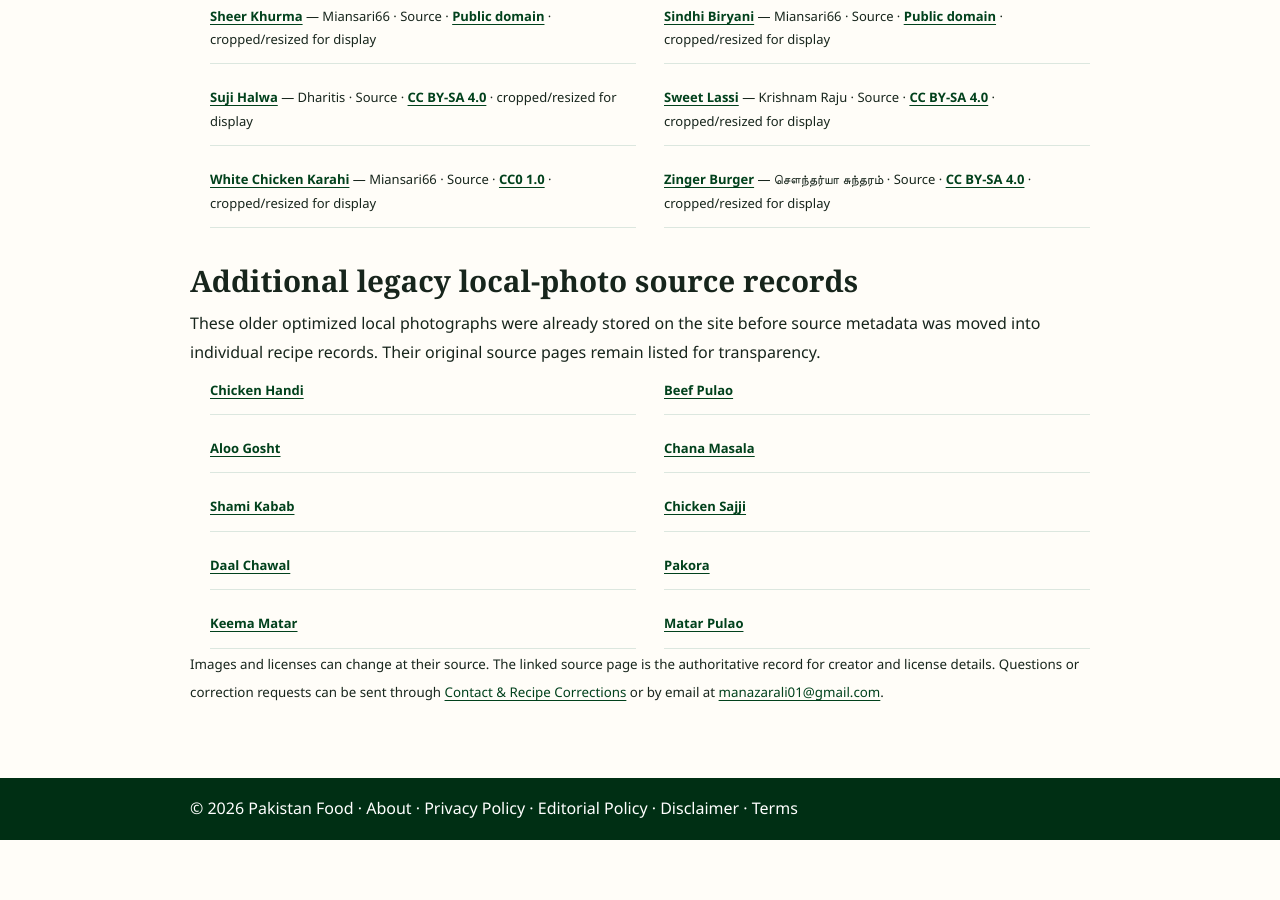
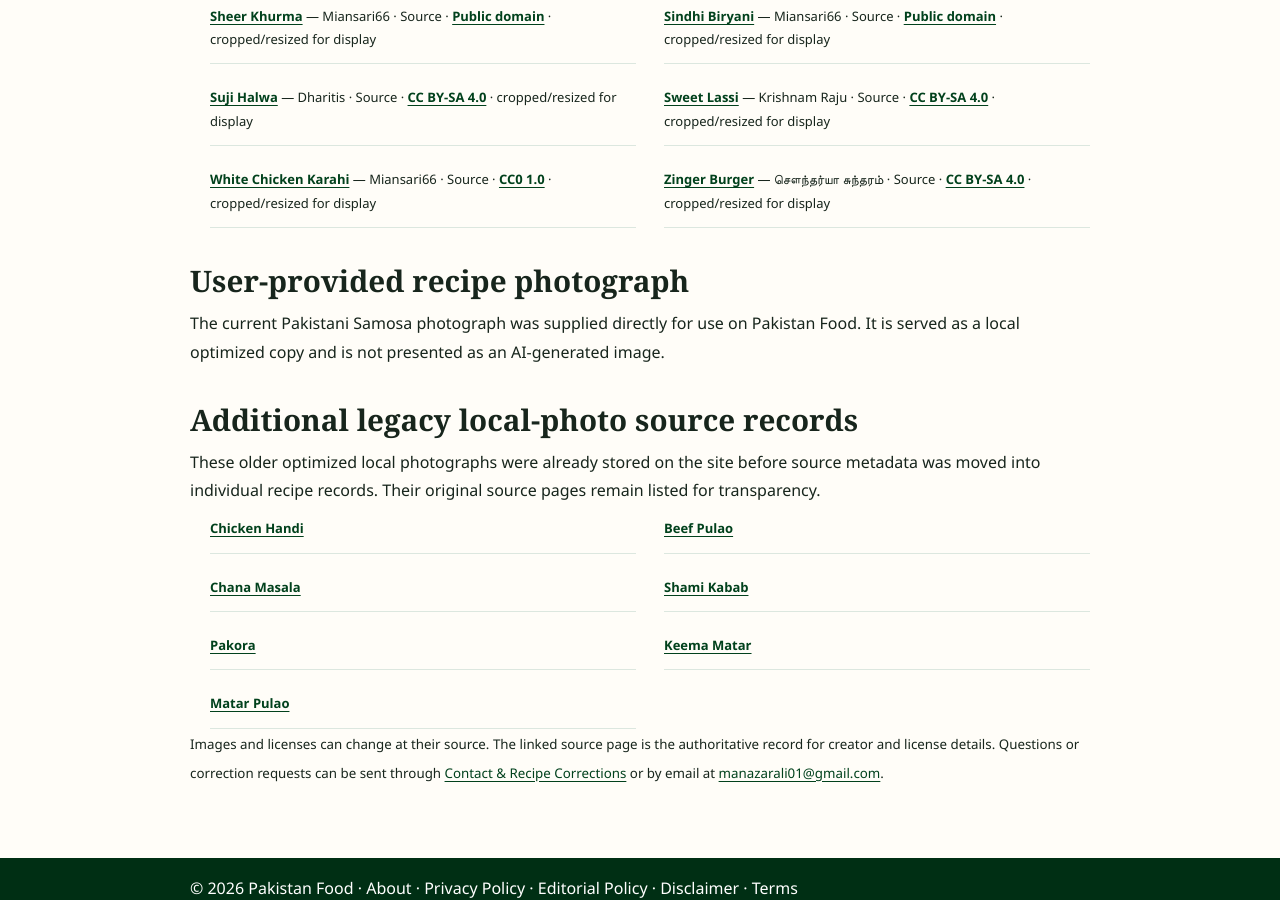
Before and after one commit to manazarali01-hub/pakistan-food, a Jekyll site: the page built from image-credits.html, in a window 1280 px wide and 900 px high, scrolled down 2652 px. Built offline with Jekyll 4.4.1, drawn with Linux system fonts in a browser that asks for light colours; before the commit the page ends 3492 px from its top, so only the background shows below that.

Commit message:
Refresh final recipe image credits

```diff
--- a/image-credits.html
+++ b/image-credits.html
@@ -45,16 +45,16 @@ layout: null
         {% endfor %}
       </ul>
 
+      <h2>User-provided recipe photograph</h2>
+      <p>The current Pakistani Samosa photograph was supplied directly for use on Pakistan Food. It is served as a local optimized copy and is not presented as an AI-generated image.</p>
+
       <h2>Additional legacy local-photo source records</h2>
       <p>These older optimized local photographs were already stored on the site before source metadata was moved into individual recipe records. Their original source pages remain listed for transparency.</p>
       <ul class="credits-list">
         <li><a href="https://commons.wikimedia.org/wiki/File:Chicken_Handi.JPG">Chicken Handi</a></li>
         <li><a href="https://commons.wikimedia.org/wiki/File:Bannu_Gull_Beeff_Pulao.jpg">Beef Pulao</a></li>
-        <li><a href="https://commons.wikimedia.org/wiki/File:Aaloo_Gosht.JPG">Aloo Gosht</a></li>
         <li><a href="https://commons.wikimedia.org/wiki/File:Chana_masala.jpg">Chana Masala</a></li>
         <li><a href="https://commons.wikimedia.org/wiki/File:Finger_licking_Shami_Kababs.jpg">Shami Kabab</a></li>
-        <li><a href="https://commons.wikimedia.org/wiki/File:Sajji.JPG">Chicken Sajji</a></li>
-        <li><a href="https://commons.wikimedia.org/wiki/File:Daal_Tadka_with_Steamed_Rice.jpg">Daal Chawal</a></li>
         <li><a href="https://commons.wikimedia.org/wiki/File:Pakora_(6005558506).jpg">Pakora</a></li>
         <li><a href="https://commons.wikimedia.org/wiki/File:Spicy_Matar_Keema1.jpg">Keema Matar</a></li>
         <li><a href="https://commons.wikimedia.org/wiki/File:Matar_Pulao_-_Mohali_2016-08-06_8222.JPG">Matar Pulao</a></li>
```
